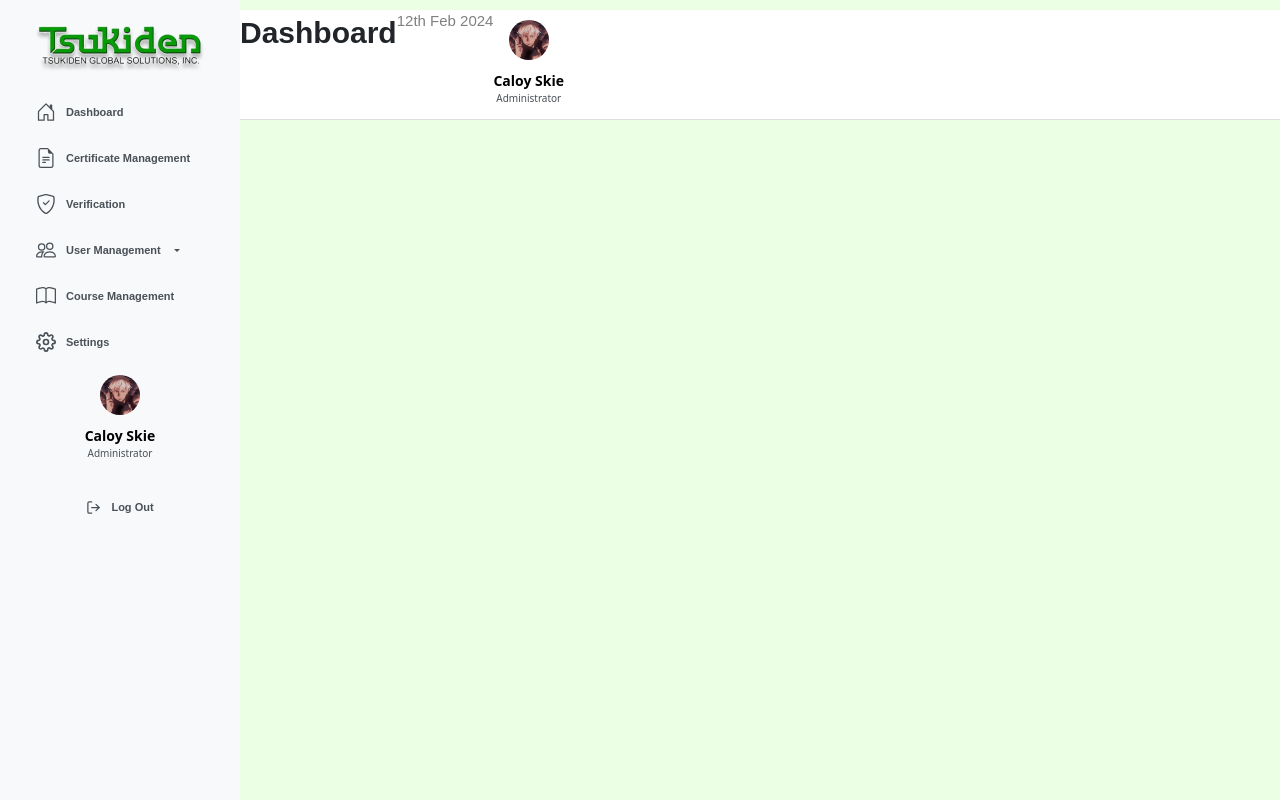
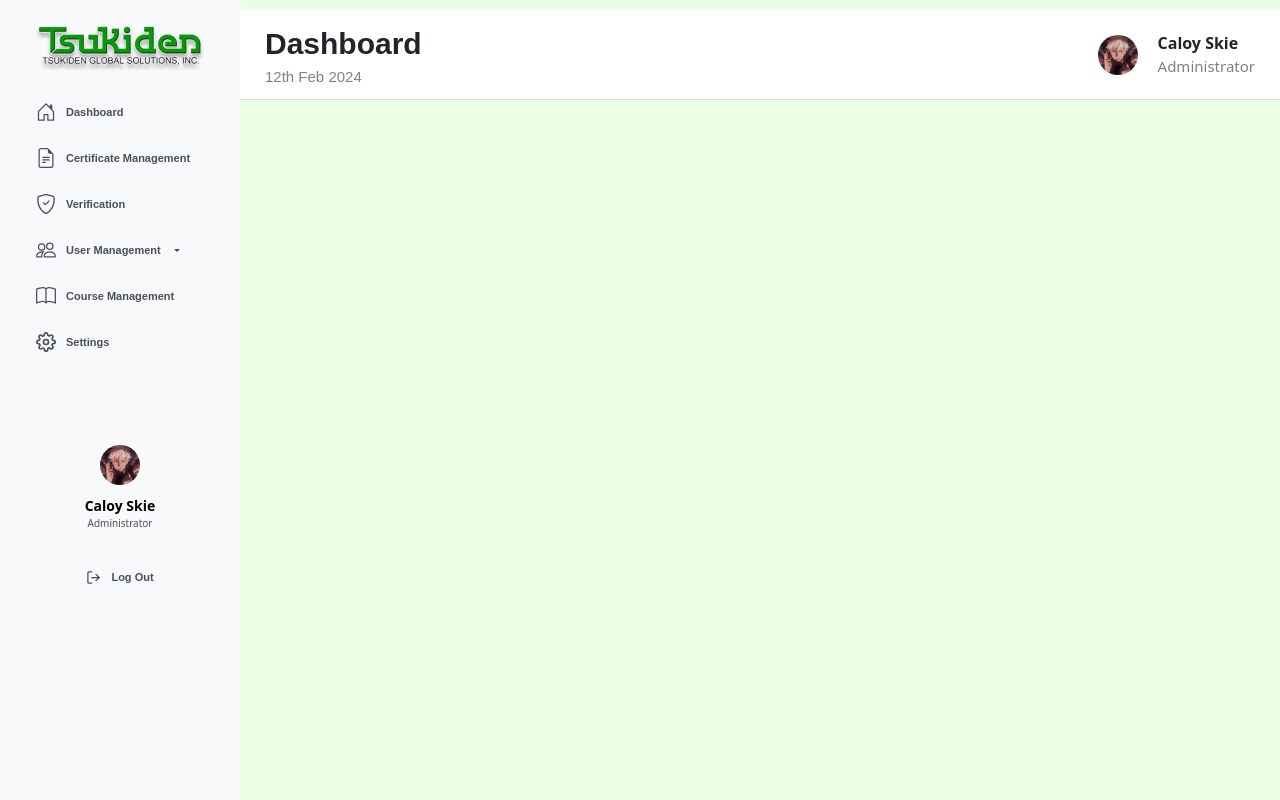
Before and after one commit to iChan0415/AdminMock, a React (Vite) app: page / in a window 1280 px wide. Built offline with nearby package versions, Linux system fonts and the light colour scheme.

Commit message:
Top bar update

```diff
--- a/src/components/TopBar.jsx
+++ b/src/components/TopBar.jsx
@@ -1,30 +1,32 @@
-import React from 'react'
+import React from "react";
 import "../css/TopBar.css";
 
 const TopBar = () => {
   return (
     <div>
-        <div className='page-title-container'>
-            <p className='page-title'>
-                Dashboard
-            </p>
-            <div className='page-date'>
-               <p>12th Feb 2024</p>
+      <div className="page-title-container">
+        <div className="header">
+          <p className="page-title">Dashboard</p>
+          <p className="page-date">12th Feb 2024</p>
         </div>
-            <div className="admin-profile-container">
-              <a className="profile-settings" href="#">
+        <div className="admin-profile-container-top">
+          <div className="profile_top">
+            <a className="profile-settings_top" href="#">
               <img
                 className="admin-profile"
                 src="src/assets/SatoruGojo.jpg"
                 alt="Profile"
               />
-                <p className="admin-name">Caloy Skie</p>
             </a>
-              <p className="admin-position">Administrator</p>
+          </div>
+          <div className="admin_info_top">
+            <p className="admin-name_top">Caloy Skie</p>
+            <p className="admin-position_top">Administrator</p>
           </div>
         </div>
       </div>
-  )
-}
+    </div>
+  );
+};
 
-export default TopBar
+export default TopBar;
--- a/src/css/TopBar.css
+++ b/src/css/TopBar.css
@@ -6,17 +6,31 @@
     top: 0;
     left: 240px; /* Adjust based on the width of the sidebar */
     width: calc(100% - 240px); /* Adjust based on the width of the sidebar */
-    height: 110px; /* Adjust the height as needed */
+    height: 90px; /* Adjust the height as needed */
     background-color: #ffffff; /* Example background color */
     border-bottom: 1px solid #ddd; /* Example border */
     display: flex;
     align-items: flex-start;
     z-index: 1000; /* Ensure the container is above the sidebar */
+    justify-content: center;
+    padding: 0 25px;
   }
-  .page-title {
+.header {
+  display: Flex;
+  flex-direction: column;
+  width: 50%;
+  justify-content: center;
+  margin: auto 0;
+}
+
+.header p {
+  margin: 0;
+}
+
+
+
+ .page-title {
     font-size: 30px;
-    display: flex;
-    justify-content: flex-start;
     font-weight: bold;
     font-family: sans-serif;
   }
@@ -29,8 +43,48 @@
     color: gray;
   }
 
-  .admin-profile-container{
+  .admin-profile-container-top {
+    width: 50%;
+    display: flex;
+    justify-content: flex-end;
+    gap: 20px;
+    margin: auto 0;
+    height: 67.5px;
+  }
+
+  .profile_top {
+    display: flex;
+    justify-content: center;
+    align-items: center;
+  }
+
+  .profile_top .admin-profile{
+    margin: 0;
+  }
+
+  .admin_info_top {
+    display: flex;
+    flex-direction: column;
+    justify-content: center;
+  }
+
+  .admin_info_top p{
+    margin: 0;
+  }
+
+  .admin_info_top .admin-name_top {
+    font-weight: bold;
+  }
+
+  .admin_info_top .admin-position_top {
+    color: gray;
+    font-size: 15px;
+  }
+
+  /*
+
+  .admin-profile-container-top{
     margin: 0;
     padding: 0;
 
-  }
+  } */
--- a/src/index.css
+++ b/src/index.css
@@ -1,4 +1,9 @@
+* {
+  margin: 0; /* Remove default margin to ensure full-width sidebar */
+  padding: 0;
+  box-sizing: border-box;
+}
+
 body {
   background-color: #ebffe5;
-  margin: 0; /* Remove default margin to ensure full-width sidebar */
 }
```
Lines whose indentation alone changed are shown as unchanged.
